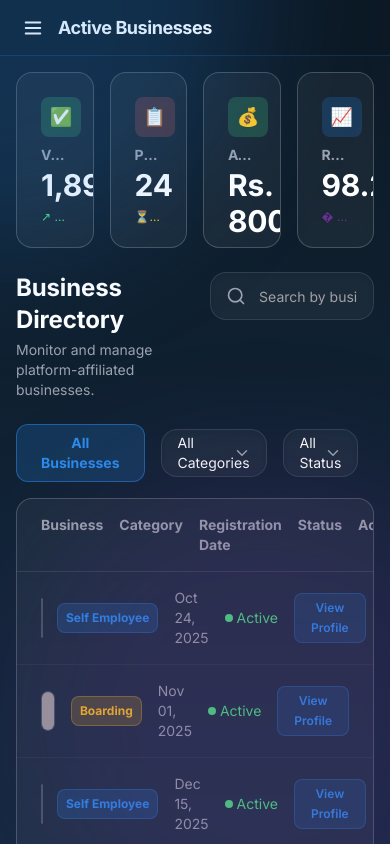
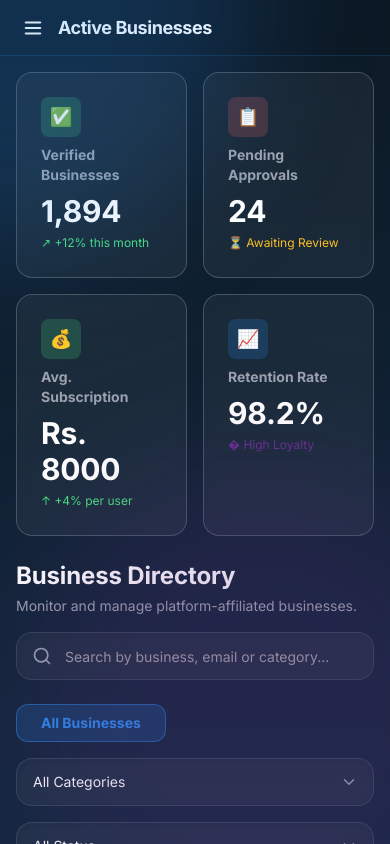
Before and after one commit to Shehan-Dinusha/Unify, a React (Vite) app in the folder frontend/: page /active-businesses in a window 390 px wide. Built offline with nearby package versions, Linux system fonts and the light colour scheme; grey boxes are pictures that could not be loaded.

Commit message:
Updated to Mobile Responsive Display

```diff
--- a/frontend/src/pages/ActiveBusinesses.jsx
+++ b/frontend/src/pages/ActiveBusinesses.jsx
@@ -150,13 +150,15 @@ const ActiveBusinesses = () => {
             verificationCount={mockRequests.length}
         >
             {/* ── Stats Row ─────────────────────────────────────── */}
-            <div className="grid grid-cols-4 gap-md mb-lg">
+            <div className="grid grid-cols-2 md:grid-cols-4 gap-md mb-lg">
                 {businessStats.map((tile, i) => (
                     <Card
                         key={i}
                         variant="container"
-                        className="hover:border-primary-blue/30 transition-colors h-44 relative"
+                        className="hover:border-primary-blue/30 transition-colors h-auto md:h-44 md:relative"
                     >
+                        {/* Desktop: absolute positioned (original) */}
+                        <div className="hidden md:block">
                             <div className={`absolute top-lg left-lg w-10 h-10 rounded-lg flex items-center justify-center shrink-0 ${tile.iconBg}`}>
                                 <span className="text-lg">{tile.icon}</span>
                             </div>
@@ -167,19 +169,31 @@ const ActiveBusinesses = () => {
                                 <p className="text-heading-medium text-text-primary">{tile.value}</p>
                                 <p className={`text-body-extra-small mt-xs ${tile.changeClass} truncate`}>{tile.change}</p>
                             </div>
+                        </div>
+                        {/* Mobile: flex-based layout */}
+                        <div className="flex flex-col gap-sm md:hidden">
+                            <div className={`w-10 h-10 rounded-lg flex items-center justify-center shrink-0 ${tile.iconBg}`}>
+                                <span className="text-lg">{tile.icon}</span>
+                            </div>
+                            <p className="text-body-small-bold text-text-secondary">{tile.title}</p>
+                            <div>
+                                <p className="text-heading-medium text-text-primary">{tile.value}</p>
+                                <p className={`text-body-extra-small mt-xs ${tile.changeClass}`}>{tile.change}</p>
+                            </div>
+                        </div>
                     </Card>
                 ))}
             </div>
 
             {/* ── Business Directory Header ─────────────────────── */}
-            <div className="flex items-start justify-between mb-lg">
+            <div className="flex flex-col md:flex-row items-start md:items-start justify-between gap-md mb-lg">
                 <div>
                     <h2 className="text-heading-small text-text-primary">Business Directory</h2>
                     <p className="text-body-small text-text-secondary mt-xs">
                         Monitor and manage platform-affiliated businesses.
                     </p>
                 </div>
-                <div className="w-72">
+                <div className="w-full md:w-72">
                     <Input
                         placeholder="Search by business, email or category..."
                         value={searchQuery}
@@ -191,7 +205,7 @@ const ActiveBusinesses = () => {
             </div>
 
             {/* ── Filters Row ───────────────────────────────────── */}
-            <div className="flex items-center gap-md mb-md">
+            <div className="flex flex-wrap items-center gap-md mb-md">
                 {/* Tab: All Businesses */}
                 <button
                     onClick={() => setActiveFilter('All Businesses')}
@@ -204,7 +218,7 @@ const ActiveBusinesses = () => {
                 </button>
 
                 {/* Category Filter */}
-                <div className="w-64">
+                <div className="w-full md:w-64">
                     <Select
                         options={categoryOptions}
                         value={categoryFilter}
@@ -213,7 +227,7 @@ const ActiveBusinesses = () => {
                 </div>
 
                 {/* Status Filter */}
-                <div className="w-40">
+                <div className="w-full md:w-40">
                     <Select
                         options={statusOptions}
                         value={statusFilter}
@@ -221,7 +235,7 @@ const ActiveBusinesses = () => {
                     />
                 </div>
 
-                <div className="flex-1" />
+                <div className="hidden md:block flex-1" />
 
                 {/* Reset */}
                 <button
@@ -235,7 +249,7 @@ const ActiveBusinesses = () => {
 
             {/* ── Business Directory Table ──────────────────────── */}
             {/* Use a raw styled div — Card's inner wrapper adds padding we don't want for a table */}
-            <div className="relative overflow-hidden border border-white/20 rounded-2xl bg-white/5 backdrop-blur-sm">
+            <div className="relative overflow-hidden border border-white/20 rounded-2xl bg-white/5 backdrop-blur-sm hidden md:block">
 
                 {/* Table Header */}
                 <div
@@ -296,6 +310,49 @@ const ActiveBusinesses = () => {
                     </div>
                 ))}
             </div>
+
+            {/* ── Mobile Cards View ──────────────────────────────── */}
+            <div className="grid grid-cols-1 gap-md md:hidden">
+                {filtered.map((biz) => (
+                    <Card
+                        key={biz.id}
+                        variant="container"
+                        className="hover:bg-white/5 transition-colors"
+                    >
+                        <div className="flex flex-col gap-md">
+                            {/* Top: Avatar + Name */}
+                            <div className="flex items-center gap-md">
+                                <img
+                                    src={biz.avatar}
+                                    alt={biz.name}
+                                    className="w-10 h-10 rounded-full object-cover border border-white/20 shrink-0"
+                                />
+                                <div className="min-w-0 flex-1">
+                                    <p className="text-body-medium-bold text-text-primary truncate">{biz.name}</p>
+                                    <p className="text-body-extra-small text-text-secondary truncate">{biz.email}</p>
+                                </div>
+                                <div className="flex items-center gap-xs">
+                                    <div className="w-2 h-2 rounded-full bg-state-success shrink-0" />
+                                    <span className="text-body-extra-small text-state-success">{biz.status}</span>
+                                </div>
+                            </div>
+
+                            {/* Details */}
+                            <div className="flex items-center justify-between">
+                                <span className={`inline-flex px-sm py-xs rounded-lg text-body-extra-small-bold whitespace-nowrap ${categoryColors[biz.category] || 'bg-white/10 text-text-secondary'}`}>
+                                    {biz.category}
+                                </span>
+                                <span className="text-body-extra-small text-text-secondary">{biz.registrationDate}</span>
+                            </div>
+
+                            {/* Action */}
+                            <button className="w-full py-sm rounded-lg bg-primary-blue/15 text-primary-blue border border-primary-blue/30 text-body-extra-small font-semibold hover:bg-primary-blue hover:text-white hover:border-primary-blue transition-all duration-200 text-center">
+                                View Profile
+                            </button>
+                        </div>
+                    </Card>
+                ))}
+            </div>
         </MainLayout>
     );
 };
```
Lines whose indentation alone changed are shown as unchanged.
